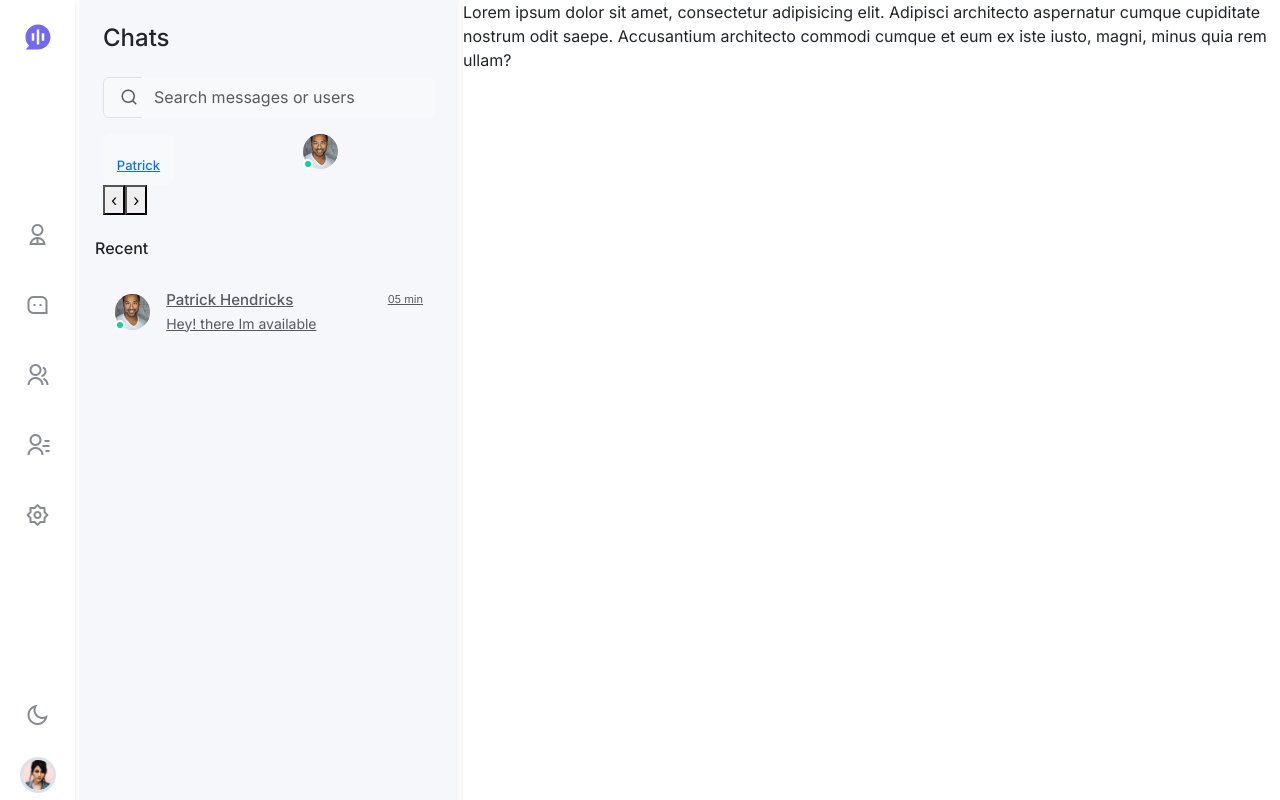
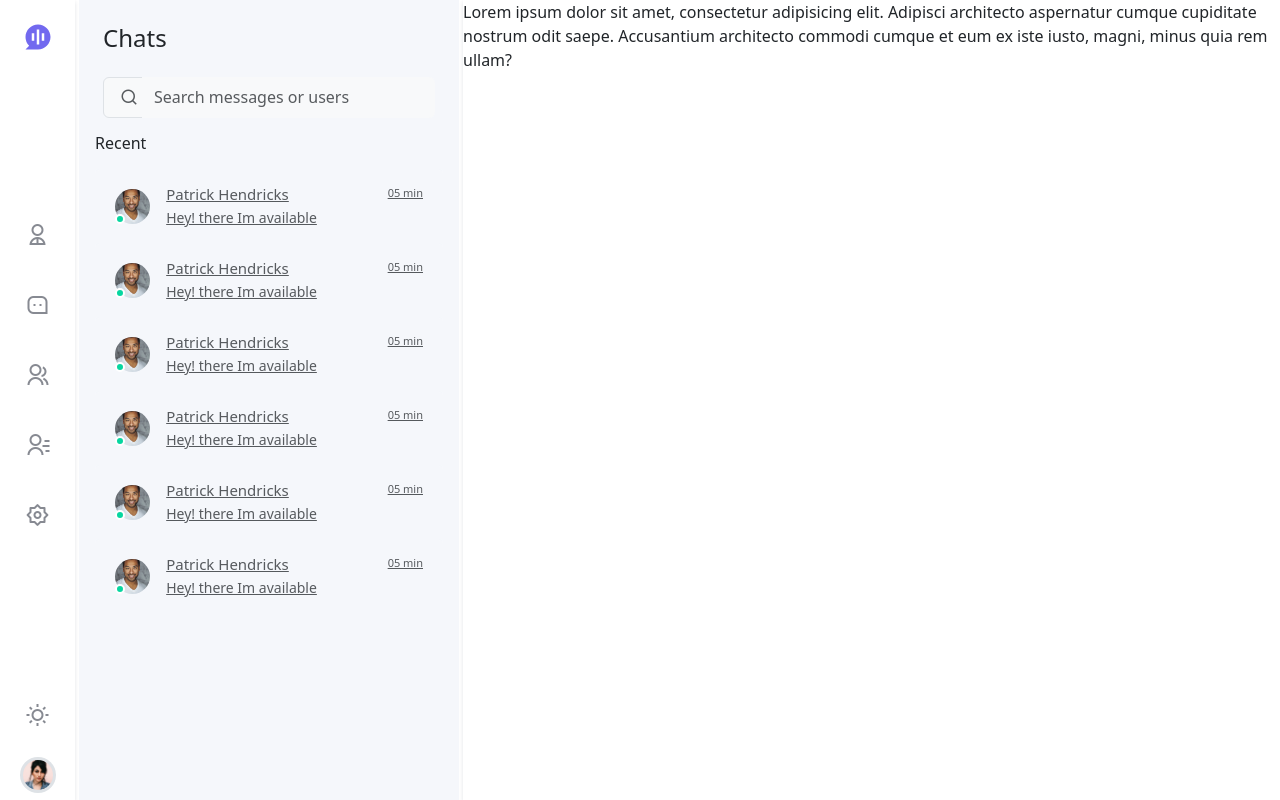
Before and after one commit to pedemais-ai/pedemais-app, a Next.js app: page /chats in a window 1280 px wide. Built offline with nearby package versions, Linux system fonts and the light colour scheme.

Commit message:
wip chats page

```diff
--- a/src/app/(panel)/chats/page.tsx
+++ b/src/app/(panel)/chats/page.tsx
@@ -1,6 +1,5 @@
 import {Metadata} from "next";
 import React from "react";
-import Image from "next/image";
 
 export const metadata: Metadata = {
     title: 'Chats',
@@ -32,49 +31,13 @@ export default function Chats() {
                                 </div>
                             </div>
 
-                            <div className="px-4 pb-4" dir="ltr">
-
-                                <div className="owl-carousel owl-theme owl-loaded owl-drag" id="user-status-carousel">
-
-
-                                    <div className="owl-stage-outer">
-                                        <div className="owl-stage" style={{'transform': 'translate3d(0px, 0px, 0px)', 'transition': 'all 0s ease 0s', 'width': '435px'}}>
-                                            <div className="owl-item active" style={{'width': '71px', 'marginRight': '16px'}}>
-                                                <div className="item">
-                                                    <a href="#" className="user-status-box">
-                                                        <div className="avatar-xs mx-auto d-block chat-user-img online">
-                                                            <Image
-                                                                src={"/assets/images/users/avatar-2.jpg"}
-                                                                alt="user-img"
-                                                                className="img-fluid rounded-circle"
-                                                                width={100}
-                                                                height={100}
-                                                            />
-                                                            <span className="user-status"></span>
-                                                        </div>
-
-                                                        <h5 className="font-size-13 text-truncate mt-3 mb-1">Patrick</h5>
-                                                    </a>
-                                                </div>
-                                            </div>
-                                        </div>
-                                    </div>
-                                    <div className="owl-nav disabled">
-                                        <button type="button" role="presentation" className="owl-prev"><span aria-label="Previous">‹</span></button>
-                                        <button type="button" role="presentation" className="owl-next"><span aria-label="Next">›</span></button>
-                                    </div>
-                                    <div className="owl-dots disabled"></div>
-                                </div>
-                            </div>
-
                             <div className="">
                                 <h5 className="mb-3 px-3 font-size-16">Recent</h5>
 
                                 <div className="chat-message-list px-2" data-simplebar="init">
-                                    {/* ... Other simplebar-related divs */}
                                     <div className="simplebar-content" style={{padding: '0px 8px'}}>
                                         <ul className="list-unstyled chat-list chat-user-list">
-                                            {/* Example list item */}
+                                            {[0, 1, 2, 3, 4, 5].map(() => <>
                                                 <li>
                                                     <a href="#">
                                                         <div className="d-flex">
@@ -90,10 +53,9 @@ export default function Chats() {
                                                         </div>
                                                     </a>
                                                 </li>
-                                            {/* ... Other list items */}
+                                            </>)}
                                         </ul>
                                     </div>
-                                    {/* ... Other simplebar-related divs */}
                                 </div>
                             </div>
 
--- a/src/app/(panel)/layout.tsx
+++ b/src/app/(panel)/layout.tsx
@@ -1,7 +1,4 @@
 import React from 'react';
-import 'bootstrap/dist/css/bootstrap.min.css';
-import '../globals.css'
-import '../icons.css'
 import SideBar from "@/components/sidebar/SideBar";
 
 export default async function RootLayout({children}: {
--- a/src/app/globals.css
+++ b/src/app/globals.css
@@ -1,12 +1,5 @@
 @charset "UTF-8";
-/*
-Template Name: Chatvia - Responsive Bootstrap 5 Chat App
-Author: Themesbrand
-Version: 2.4.0
-Website: https://themesbrand.com/
-Contact: themesbrand@gmail.com
-File: Main Css File
-*/
+
 @import url("https://fonts.googleapis.com/css2?family=Public+Sans:wght@400;500;600&display=swap");
 
 :root,
@@ -565,8 +558,8 @@ File: Main Css File
     direction: inherit;
     position: absolute;
     overflow: hidden;
-  padding: 0;
-  margin: 0;
+    padding: 0;
+    margin: 0;
     right: 0;
     top: 0;
     bottom: 0;
@@ -772,54 +765,6 @@ File: Main Css File
     height: 100%;
 }
 
-.side-menu {
-    min-width: 75px;
-    max-width: 75px;
-    height: 100vh;
-    min-height: 570px;
-    background-color: var(--bs-sidebar-bg);
-    display: -webkit-box;
-    display: -ms-flexbox;
-    display: flex;
-    z-index: 9;
-    -webkit-box-shadow: 0 2px 4px rgba(15, 34, 58, 0.12);
-    box-shadow: 0 2px 4px rgba(15, 34, 58, 0.12);
-}
-
-@media (max-width: 991.98px) {
-    .side-menu {
-        position: fixed;
-        bottom: 0;
-        height: 60px;
-        min-width: 100%;
-        min-height: auto;
-        display: block;
-        border-top: 1px solid var(--bs-border-color);
-    }
-}
-
-.side-menu .navbar-brand-box {
-    text-align: center;
-}
-
-@media (max-width: 991.98px) {
-    .side-menu .navbar-brand-box {
-        display: none;
-    }
-}
-
-.side-menu .navbar-brand-box .logo {
-    line-height: 70px;
-}
-
-.side-menu .navbar-brand-box .logo-dark {
-    display: block;
-}
-
-.side-menu .navbar-brand-box .logo-light {
-    display: none;
-}
-
 .side-menu .theme-mode-icon:before {
     content: var(--bs-theme-mode-icon);
 }
@@ -846,7 +791,7 @@ File: Main Css File
     width: 56px;
     height: 56px;
     line-height: 56px;
-    margin: 0px auto;
+    margin: 0 auto;
     border-radius: 8px;
     padding: 0;
 }
@@ -1400,7 +1345,7 @@ File: Main Css File
 }
 
 .auth-logo .logo {
-    margin: 0px auto;
+    margin: 0 auto;
 }
 
 .auth-logo .logo-dark {
--- a/src/app/layout.tsx
+++ b/src/app/layout.tsx
@@ -1,12 +1,9 @@
 import React from 'react';
-import {Inter} from 'next/font/google'
 import type {Metadata} from 'next'
 import 'bootstrap/dist/css/bootstrap.min.css';
 import './globals.css'
 import './icons.css'
 import ClientSideLayout from "@/components/ClientSideLayout";
-
-const inter = Inter({subsets: ['latin']});
 
 export const metadata: Metadata = {
     title: {
@@ -27,7 +24,7 @@ export default async function RootLayout({children}: {
 
     return (
         <html lang="en">
-        <body className={inter.className}>
+        <body>
         <ClientSideLayout/>
         {children}
         </body>
--- a/src/components/sidebar/SideBar.tsx
+++ b/src/components/sidebar/SideBar.tsx
@@ -2,38 +2,35 @@ import React from "react";
 import Link from "next/link";
 import Image from "next/image";
 import Menu from "@/components/sidebar/parts/Menu";
+import styles from './sidebar.module.css';
 
 export default function SideBar() {
     return (
         <>
-            <div className="side-menu flex-lg-column me-lg-1 ms-lg-0">
-                <div className="navbar-brand-box">
+            <div className={styles.sideMenu + ' flex-lg-column me-lg-1 ms-lg-0'}>
+                <div className={styles.brandBox}>
                     <Link
                         href={"/dashboard"}
-                        className="logo logo-dark"
+                        className={styles.logo + ' ' + styles.logoDark}
                     >
-                        <span className="logo-sm">
                         <Image
                             width={30}
                             height={30}
                             src={"/assets/images/logo.svg"}
-                                alt=""
+                            alt="logo-dark"
                         />
-                        </span>
                     </Link>
 
                     <Link
                         href={"/dashboard"}
-                        className="logo logo-light"
+                        className={styles.logo + ' ' + styles.logoLight}
                     >
-                            <span className="logo-sm">
                         <Image
                             width={100}
                             height={30}
                             src={"/assets/images/logo.svg"}
-                                    alt=""
+                            alt="logo-light"
                         />
-                            </span>
                     </Link>
                 </div>
 
--- /dev/null
+++ b/src/components/sidebar/sidebar.module.css
@@ -0,0 +1,51 @@
+.sideMenu {
+    min-width: 75px;
+    max-width: 75px;
+    height: 100vh;
+    min-height: 570px;
+    background-color: var(--bs-sidebar-bg);
+    display: -webkit-box;
+    display: -ms-flexbox;
+    display: flex;
+    z-index: 9;
+    -webkit-box-shadow: 0 2px 4px rgba(15, 34, 58, 0.12);
+    box-shadow: 0 2px 4px rgba(15, 34, 58, 0.12);
+}
+
+@media (max-width: 991.98px) {
+    .sideMenu {
+        position: fixed;
+        bottom: 0;
+        height: 60px;
+        min-width: 100%;
+        min-height: auto;
+        display: block;
+        border-top: 1px solid var(--bs-border-color);
+    }
+}
+
+.sideMenu .brandBox {
+    text-align: center;
+}
+
+@media (max-width: 991.98px) {
+    .sideMenu .brandBox {
+        display: none;
+    }
+}
+
+.sideMenu .brandBox .logo {
+    line-height: 70px;
+}
+
+.sideMenu .brandBox .logoDark {
+    display: block;
+}
+
+.sideMenu .brandBox .logoLight {
+    display: none;
+}
+
+.sideMenu .theme-mode-icon:before {
+    content: var(--bs-theme-mode-icon);
+}
```
Lines whose indentation alone changed are shown as unchanged.
